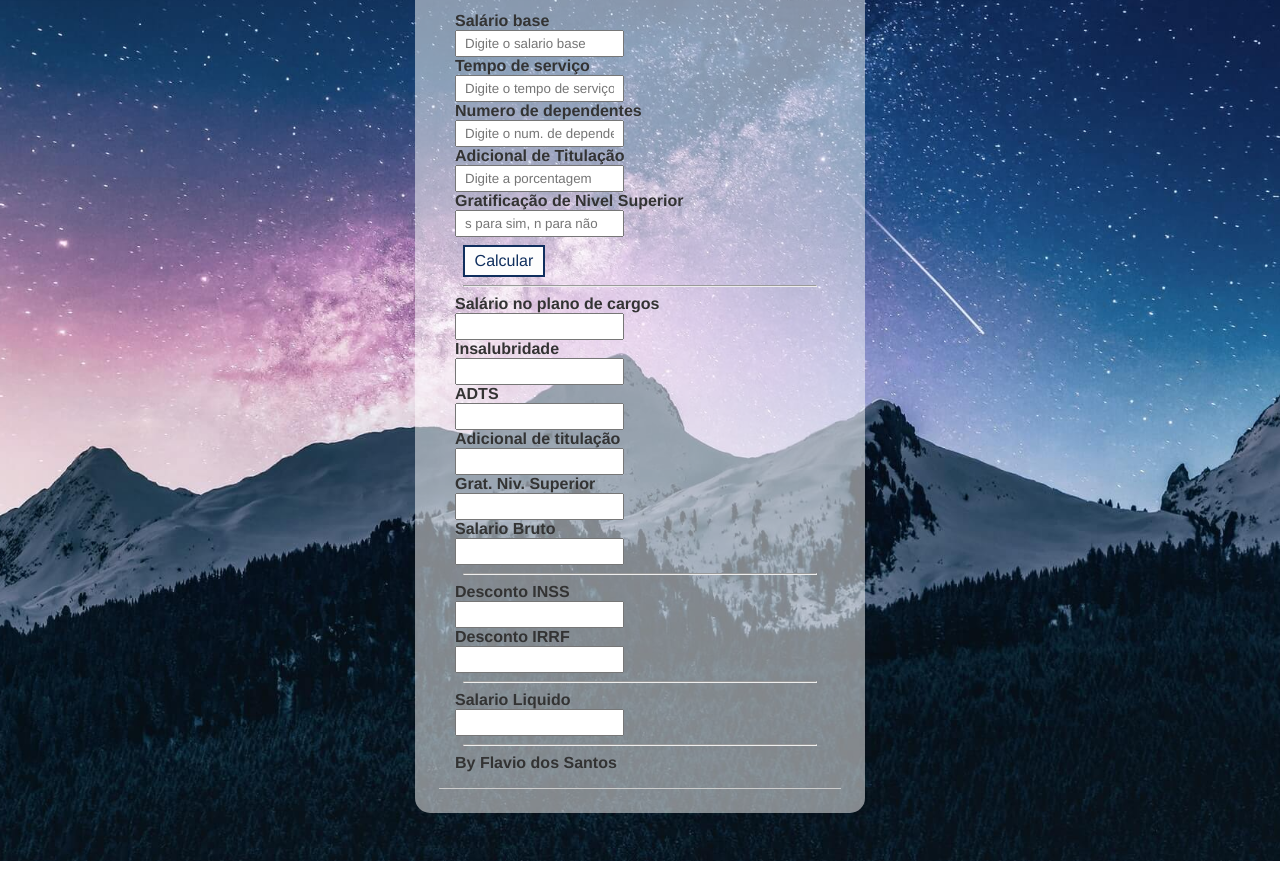
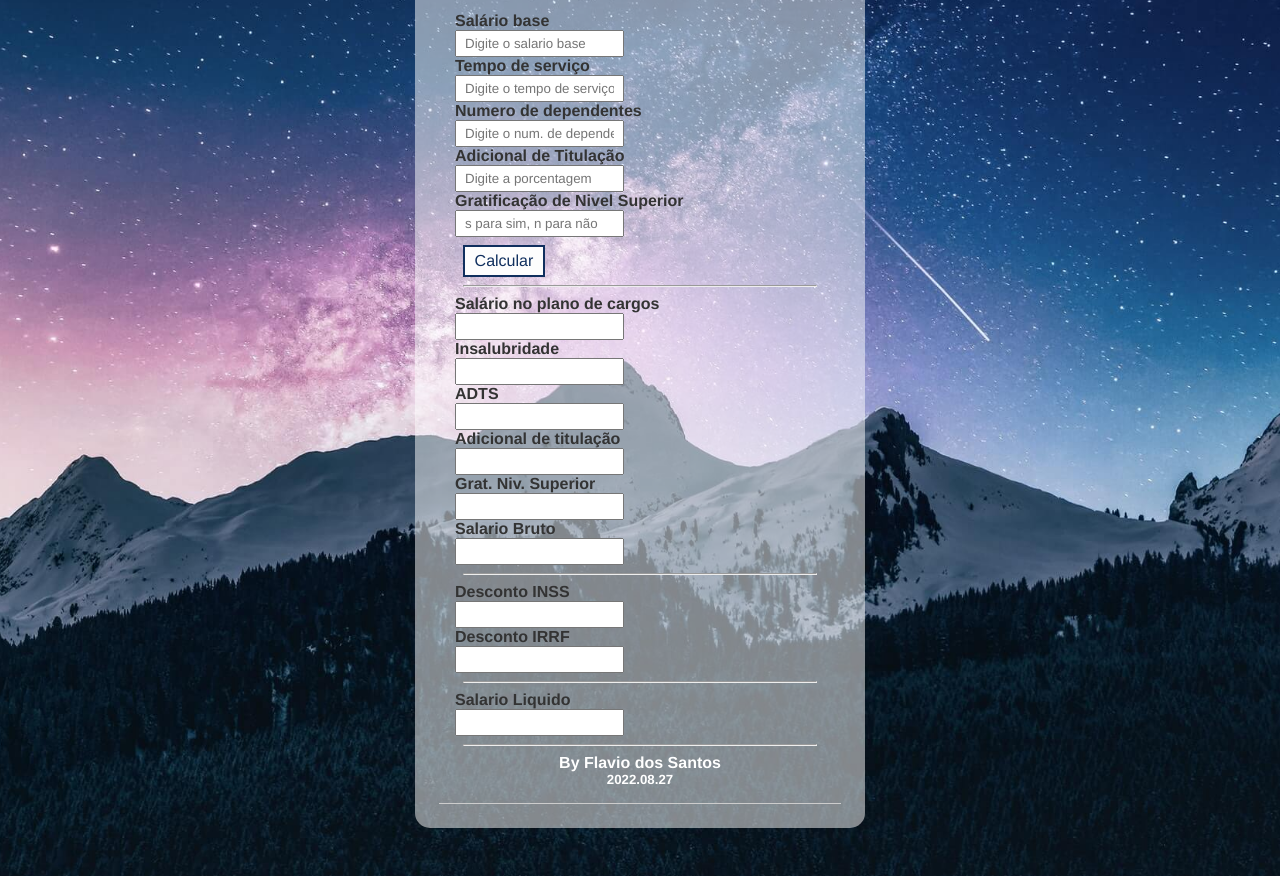
Before and after one commit to FlaviodosSantos/calculadoraContraCheque, a plain HTML site: page index.html in a window 1280 px wide. Shown: the part 115-991 px from the top of the page. Drawn offline with Linux system fonts and the light colour scheme.

Commit message:
mod rodapé

```diff
--- a/css/styles.css
+++ b/css/styles.css
@@ -51,6 +51,11 @@ hr {
     margin: 0.5rem;
 }
 
+h4,
+h5 {
+    text-align: center;
+    color: #fff;
+}
 .hide {
     display: none;
 }
--- a/index.html
+++ b/index.html
@@ -69,7 +69,9 @@
             <label for="">Salario Liquido</label>
             <input type="text" id="liquido">
             <hr>
-            <label id="by">By Flavio dos Santos</label>
+            <h4>By Flavio dos Santos</h4>
+            <h5>2022.08.27</h5>
+
         </div>
     </div>
 
```
